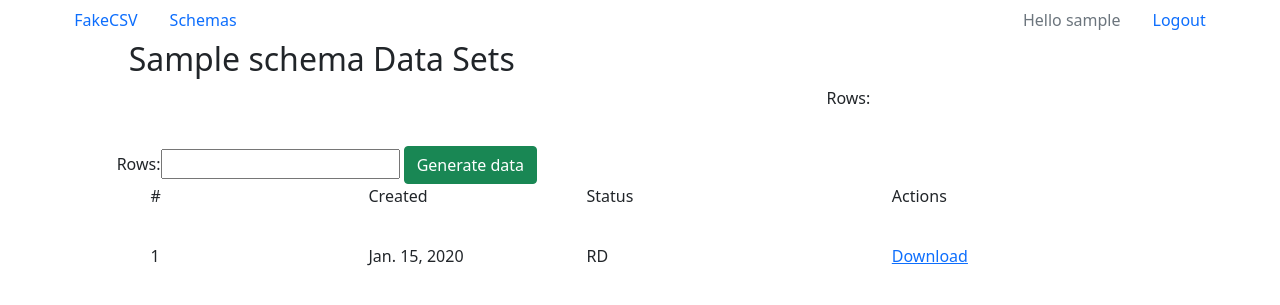
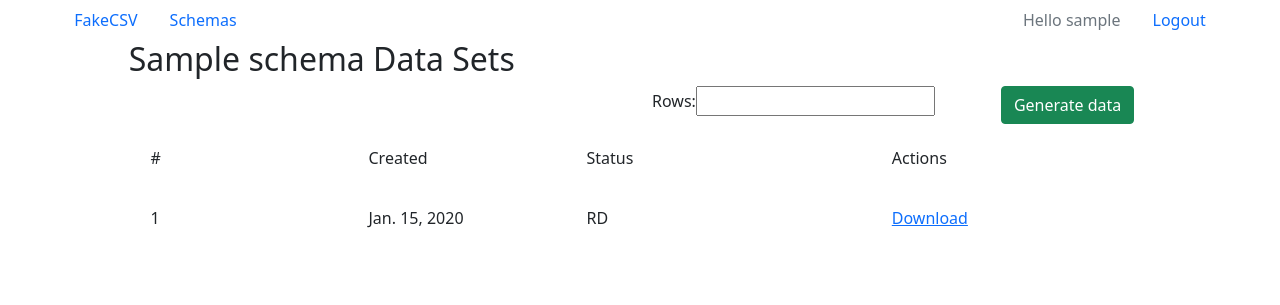
Before and after one commit to tov-bk-pavuk/test_task_schema_fake_data_csv, a Django app: page /schemas/detail/1 in a window 1280 px wide. Shown: the top 305 px of the page. Run offline with Django 3.2, Linux system fonts and the light colour scheme; a user stored in the database is signed in; tables that the repository leaves empty hold one stand-in row (values such as "Sample post"); parts of the project's set-up code (start-up, migrations or seed data) failed here and were passed over.

Commit message:
принципиальный функционал завершёл

```diff
--- a/schemas/views.py
+++ b/schemas/views.py
@@ -1,5 +1,4 @@
 from data_gen.forms import AmountForm
-from data_gen.views import data_gen_new
 
 from django.contrib.auth.decorators import login_required
 from django.forms import inlineformset_factory
@@ -7,6 +6,8 @@
 from django.shortcuts import render
 from django.urls import reverse
 from django.views.generic import DeleteView, ListView
+
+from schemas.tasks import data_gen_new
 
 from .forms import SchemaModelForm
 from .models import Column, Schema
@@ -24,11 +25,12 @@
         form = AmountForm(request.POST)
         if form.is_valid():
             amount = form.cleaned_data['data_gen_amount']
+            data_gen_new.apply_async((pk, amount))
             schema = Schema.objects.get(id=pk)
             context = {'schema': schema, 'form': form}
-            data_gen_new(pk, amount)
             # messages.success(request, ('Данные генерируются'))
-            return render(request, 'schemas/schema_data_sets.html', context)
+            return HttpResponseRedirect(reverse('detail_schema', kwargs={'pk': pk}))
+            # return render(request, 'schemas/schema_data_sets.html', context)
     form = AmountForm()
     schema = Schema.objects.get(id=pk)
     context = {'schema': schema, 'form': form}
--- a/static/css/base.css
+++ b/static/css/base.css
@@ -1,5 +1,5 @@
 div {
-    #border: solid 3px black;
+    #border: dotted 2px black;
     margin: 0 auto;
 }
 
--- a/templates/schemas/schema_data_sets.html
+++ b/templates/schemas/schema_data_sets.html
@@ -9,19 +9,17 @@
 <div class="container">
   <div class="row">
     <h2>{{ schema.name }} Data Sets</h2>
-    <div class="col-lg-8"></div>
-    <div class="col-lg-1">Rows:</div>
-    <div class="col-lg-1"></div>
-    <div class="col-lg-2"></div>
+    <div class="col-lg-6"></div>
+    <div class="col-lg-4">
+      <form action="{% url 'detail_schema' schema.id %}" method="post">
+        {% csrf_token %}
+        {{ form }}
+    </div>
+    <div class="col-lg-2"><button class="btn btn-success">Generate data</button></div>
+    </form>
   </div>
 </div>
 <!--конец кнопки-->
-
-<form action="{% url 'detail_schema' schema.id %}" method="post">
-  {% csrf_token %}
-  {{ form }}
-  <button class="btn btn-success">Generate data</button>
-</form>
 
 <!--основная таблица Тут будет цикл-->
 <div class="container">
```
Also changed, not shown: core/__init__.py (+7 -0 lines), core/celery.py (added, +17 -0 lines), core/settings/settings.py (+13 -7 lines), data_gen/views.py (+31 -33 lines), requirements.txt (+14 -0 lines), schemas/tasks.py (added, +42 -0 lines).
